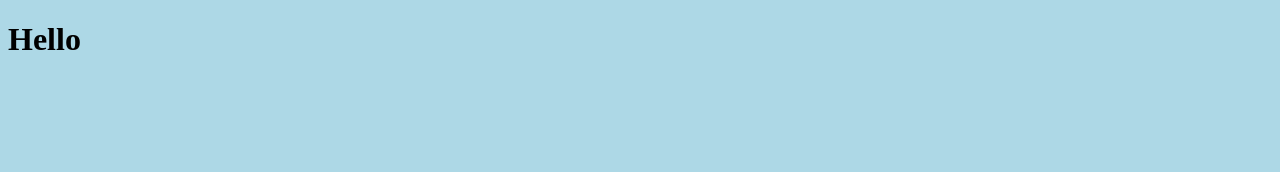
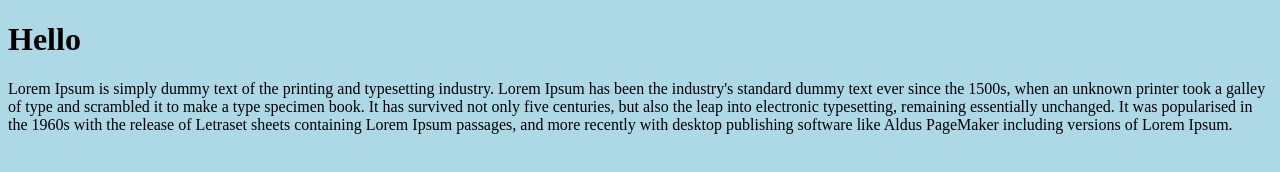
Before and after one commit to k689022123/12, a plain HTML site: page index.html in a window 1280 px wide. Drawn offline with Linux system fonts and the light colour scheme.

Commit message:
新增首頁文字

```diff
--- a/index.html
+++ b/index.html
@@ -9,6 +9,17 @@
   </head>
   <body>
     <h1>Hello</h1>
+    <p>
+      Lorem Ipsum is simply dummy text of the printing and typesetting industry.
+      Lorem Ipsum has been the industry's standard dummy text ever since the
+      1500s, when an unknown printer took a galley of type and scrambled it to
+      make a type specimen book. It has survived not only five centuries, but
+      also the leap into electronic typesetting, remaining essentially
+      unchanged. It was popularised in the 1960s with the release of Letraset
+      sheets containing Lorem Ipsum passages, and more recently with desktop
+      publishing software like Aldus PageMaker including versions of Lorem
+      Ipsum.
+    </p>
     <script src="assets/js/script.js"></script>
   </body>
 </html>
```
